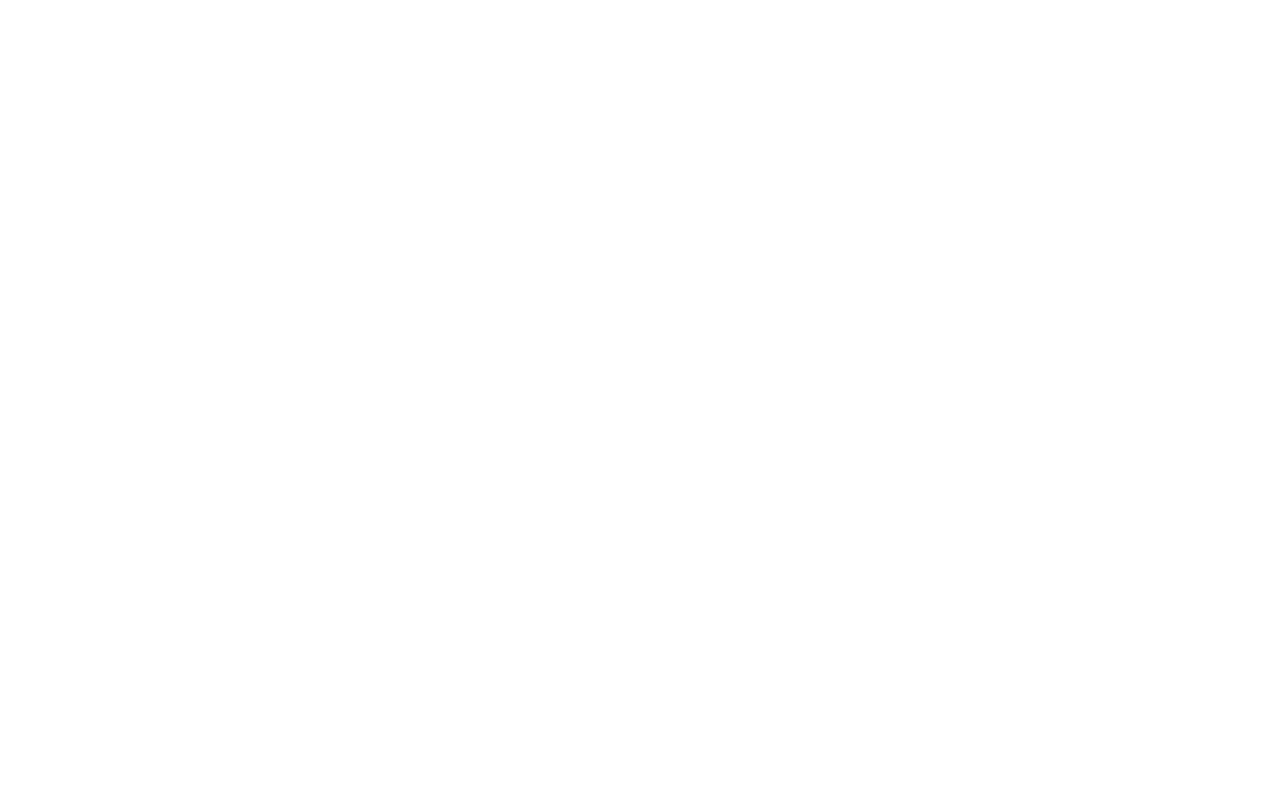
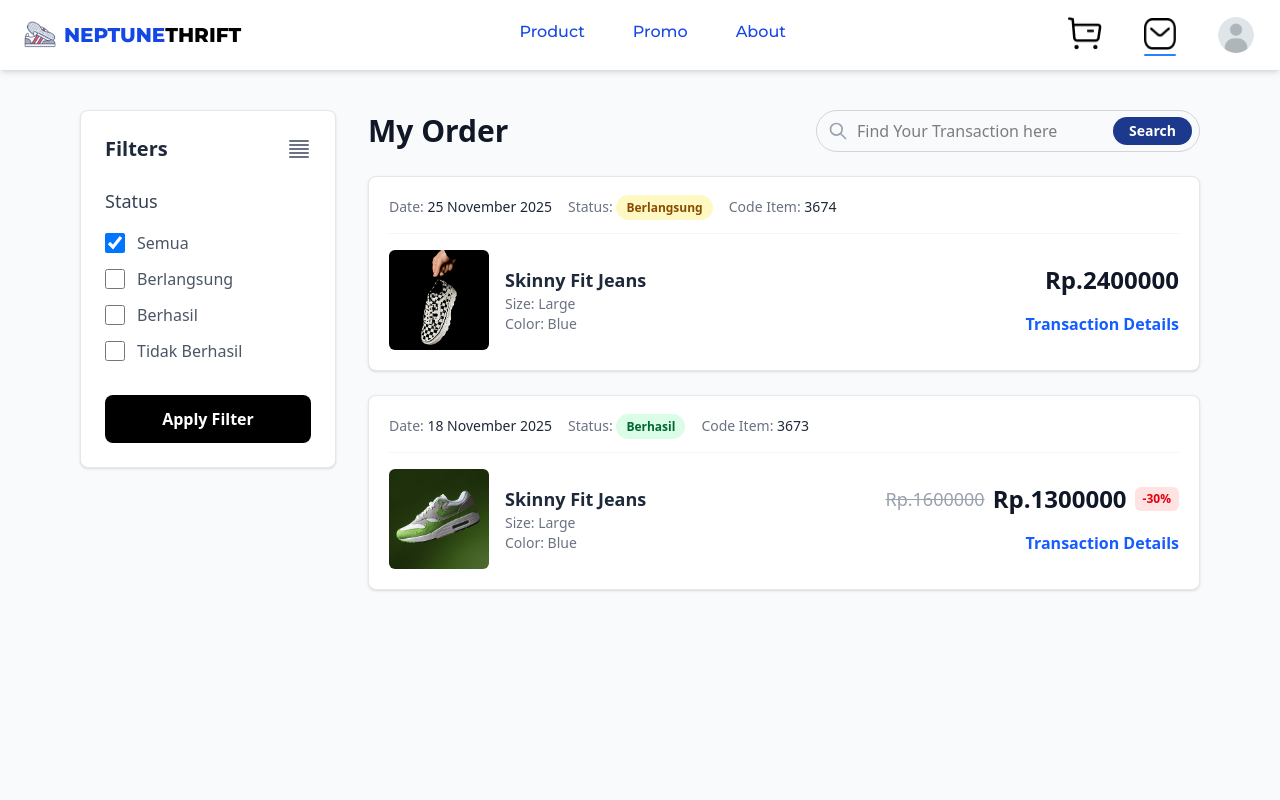
Before and after one commit to DanielWidhi/NeptuneThrift, a Vue app in the folder frontend/: page /myorder in a window 1280 px wide. Before the commit this address had no page. Shown: the top 800 px of the page. Built offline with nearby package versions, Linux system fonts and the light colour scheme; a web font is replaced by a local one.

Commit message:
small updare adding My Order page for users

```diff
--- a/frontend/src/components/navbar.vue
+++ b/frontend/src/components/navbar.vue
@@ -8,6 +8,7 @@
 import defaultAvatar from "@/asset/images/user_profile/default-avatar.png";
 import logofootwear from "@/asset/images/Footwear.png";
 import cartIcon from "@/asset/images/icons/cart.png";
+import EnvelopeIcon from "@/asset/images/icons/envelope.png";
 
 // --- SIMULASI STATUS LOGIN ---
 const isAuthenticated = ref(true); // false = belum login
@@ -192,6 +193,19 @@
           ></span>
         </div>
 
+        <div class="group flex flex-col items-center">
+          <RouterLink to="/myorder" aria-label="View My Orders">
+            <img :src="EnvelopeIcon" alt="Notification" class=" mt-1 h-8 w-8 transition-transform duration-300 group-hover:scale-110" />
+          </RouterLink>
+          <span
+            class="mt-1 h-0.5 bg-blue-500 rounded-full transition-all duration-400 ease-out"
+            :class="{
+              'w-8': route.path === '/myorder',
+              'w-0 group-hover:w-8': route.path !== '/myorder',
+            }"
+          ></span>
+        </div>
+
         <!-- Avatar/User -->
         <div>
           <div v-if="isAuthenticated" class="relative user-dropdown">
--- /dev/null
+++ b/frontend/src/pages/Myorder.vue
@@ -0,0 +1,152 @@
+<script>
+export default {
+  name: 'MyOrder',
+  data() {
+    return {
+      selectedStatus: ['Semua'],
+      orders: [
+        {
+          date: '25 November 2025',
+          status: 'Berlangsung',
+          code: '3674',
+          name: 'Skinny Fit Jeans',
+          size: 'Large',
+          color: 'Blue',
+          price: 2400000,
+          originalPrice: null,
+          discount: null,
+          image: '../src/asset/images/Vans.png'
+        },
+        {
+          date: '18 November 2025',
+          status: 'Berhasil',
+          code: '3673',
+          name: 'Skinny Fit Jeans',
+          size: 'Large',
+          color: 'Blue',
+          price: 1300000,
+          originalPrice: 1600000,
+          discount: '-30%',
+          image: '../src/asset/images/NikeAirMax1.png'
+        }
+      ]
+    };
+  },
+  methods: {
+    getStatusClass(status) {
+      if (status === 'Berlangsung') {
+        return 'bg-yellow-100 text-yellow-800';
+      }
+      if (status === 'Berhasil') {
+        return 'bg-green-100 text-green-800';
+      }
+      return 'bg-gray-100 text-gray-800';
+    }
+  }
+};
+</script>
+
+<template>
+  <div class="bg-gray-50 min-h-screen font-sans">
+    <main class="container mx-auto px-4 lg:px-20 py-10">
+      <div class="grid grid-cols-1 lg:grid-cols-4 gap-8">
+
+        <!-- Kolom Filter -->
+        <aside class="col-span-1">
+          <div class="bg-white p-6 rounded-lg shadow-sm border border-gray-200">
+            <div class="flex justify-between items-center mb-6">
+              <h2 class="text-xl font-semibold text-gray-800">Filters</h2>
+              <svg xmlns="http://www.w3.org/2000/svg" class="h-6 w-6 text-gray-500" fill="none" viewBox="0 0 24 24" stroke="currentColor">
+                <path stroke-linecap="round" stroke-linejoin="round" stroke-width="2" d="M3 4h18M3 8h18M3 12h18M3 16h18M3 20h18" />
+              </svg>
+            </div>
+
+            <div>
+              <h3 class="text-lg font-medium text-gray-700 mb-4">Status</h3>
+              <div class="space-y-3">
+                <div class="flex items-center">
+                  <input id="semua" v-model="selectedStatus" value="Semua" type="checkbox" class="h-5 w-5 text-blue-600 border-gray-300 rounded focus:ring-blue-500">
+                  <label for="semua" class="ml-3 text-gray-600">Semua</label>
+                </div>
+                <div class="flex items-center">
+                  <input id="berlangsung" v-model="selectedStatus" value="Berlangsung" type="checkbox" class="h-5 w-5 text-blue-600 border-gray-300 rounded focus:ring-blue-500">
+                  <label for="berlangsung" class="ml-3 text-gray-600">Berlangsung</label>
+                </div>
+                <div class="flex items-center">
+                  <input id="berhasil" v-model="selectedStatus" value="Berhasil" type="checkbox" class="h-5 w-5 text-blue-600 border-gray-300 rounded focus:ring-blue-500">
+                  <label for="berhasil" class="ml-3 text-gray-600">Berhasil</label>
+                </div>
+                <div class="flex items-center">
+                  <input id="tidak-berhasil" v-model="selectedStatus" value="Tidak Berhasil" type="checkbox" class="h-5 w-5 text-blue-600 border-gray-300 rounded focus:ring-blue-500">
+                  <label for="tidak-berhasil" class="ml-3 text-gray-600">Tidak Berhasil</label>
+                </div>
+              </div>
+            </div>
+
+            <div class="mt-8">
+              <button class="w-full bg-black text-white py-3 rounded-lg font-semibold hover:bg-gray-800 transition duration-300">Apply Filter</button>
+            </div>
+          </div>
+        </aside>
+
+        <!-- Kolom Daftar Pesanan -->
+        <section class="col-span-1 lg:col-span-3">
+          <div class="flex justify-between items-center mb-6">
+            <h1 class="text-3xl font-bold text-gray-900">My Order</h1>
+            <div class="relative w-full max-w-sm">
+              <input type="text" placeholder="Find Your Transaction here" class="w-full pl-10 pr-24 py-2 border border-gray-300 rounded-full focus:outline-none focus:ring-2 focus:ring-blue-500">
+              <svg class="absolute left-3 top-1/2 -translate-y-1/2 h-5 w-5 text-gray-400" xmlns="http://www.w3.org/2000/svg" fill="none" viewBox="0 0 24 24" stroke="currentColor">
+                <path stroke-linecap="round" stroke-linejoin="round" stroke-width="2" d="M21 21l-6-6m2-5a7 7 0 11-14 0 7 7 0 0114 0z" />
+              </svg>
+              <button class="absolute right-2 top-1/2 -translate-y-1/2 bg-blue-900 text-white px-4 py-1 rounded-full font-semibold text-sm hover:bg-blue-800">Search</button>
+            </div>
+          </div>
+
+          <div class="space-y-6">
+            <!-- Komponen Order Item -->
+            <div v-for="order in orders" :key="order.code" class="bg-white p-5 rounded-lg shadow-sm border border-gray-200">
+              <div class="flex flex-col sm:flex-row justify-between items-start sm:items-center mb-4">
+                <div class="flex items-center text-sm text-gray-500 space-x-4">
+                   <p>Date: <span class="font-medium text-gray-800">{{ order.date }}</span></p>
+                   <div>
+                     Status:
+                     <span :class="getStatusClass(order.status)" class="text-xs font-semibold px-2.5 py-1 rounded-full">
+                       {{ order.status }}
+                     </span>
+                   </div>
+                   <p>Code Item: <span class="font-medium text-gray-800">{{ order.code }}</span></p>
+                </div>
+              </div>
+
+              <div class="border-t border-gray-100 pt-4">
+                <div class="flex flex-col sm:flex-row items-center">
+                  <div class="flex items-center flex-grow">
+                    <img :src="order.image" alt="Product Image" class="w-25 h-25 object-cover rounded-md mr-4">
+                    <div>
+                      <h4 class="font-semibold text-lg text-gray-800">{{ order.name }}</h4>
+                      <p class="text-sm text-gray-500">Size: {{ order.size }}</p>
+                      <p class="text-sm text-gray-500">Color: {{ order.color }}</p>
+                    </div>
+                  </div>
+                  <div class="flex flex-col items-end mt-4 sm:mt-0">
+                     <div class="flex items-center space-x-2">
+                        <p v-if="order.originalPrice" class="text-lg text-gray-400 line-through">Rp.{{ order.originalPrice }}</p>
+                        <p class="text-2xl font-bold text-gray-900">Rp.{{ order.price }}</p>
+                        <span v-if="order.discount" class="bg-red-100 text-red-600 text-xs font-bold px-2 py-1 rounded-md">{{ order.discount }}</span>
+                     </div>
+                      <a href="#" class="mt-4 text-blue-600 font-semibold hover:underline">Transaction Details</a>
+                    </div>
+                </div>
+              </div>
+            </div>
+          </div>
+        </section>
+
+      </div>
+    </main>
+  </div>
+</template>
+
+<style scoped>
+/* Anda bisa menambahkan styling kustom di sini jika diperlukan */
+</style>
--- a/frontend/src/router/index.js
+++ b/frontend/src/router/index.js
@@ -18,6 +18,7 @@
 import Cart from '@/pages/profile/Cart.vue'
 import Wishlist from '@/pages/profile/Wishlist.vue'
 import Review from '@/pages/profile/Review.vue'
+import Myorder from '@/pages/Myorder.vue'
 // Admin
 import Dashboard from '@/pages/admin/Dashboard.vue'
 import AccountsList from '@/pages/admin/accounts/AccountLists.vue'
@@ -63,6 +64,11 @@
           path: '/detailreview',
           name: 'DetailReview',
           component: DetailReviewPage,
+        },
+        {
+          path: '/myorder',
+          name: 'MyOrder',
+          component: Myorder,
         },
         {
           path: '/user',
```
Also changed, not shown: frontend/src/asset/images/icons/envelope.png (added).
